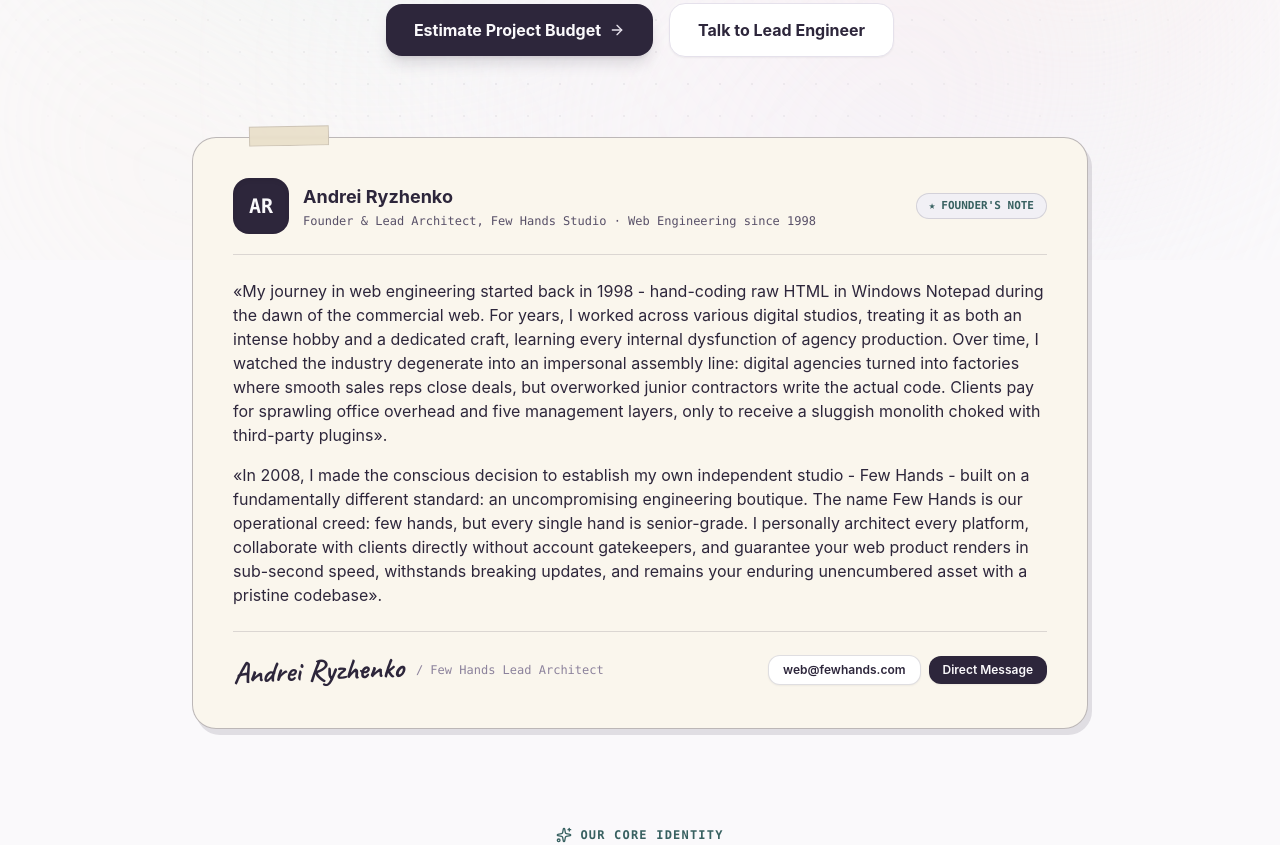
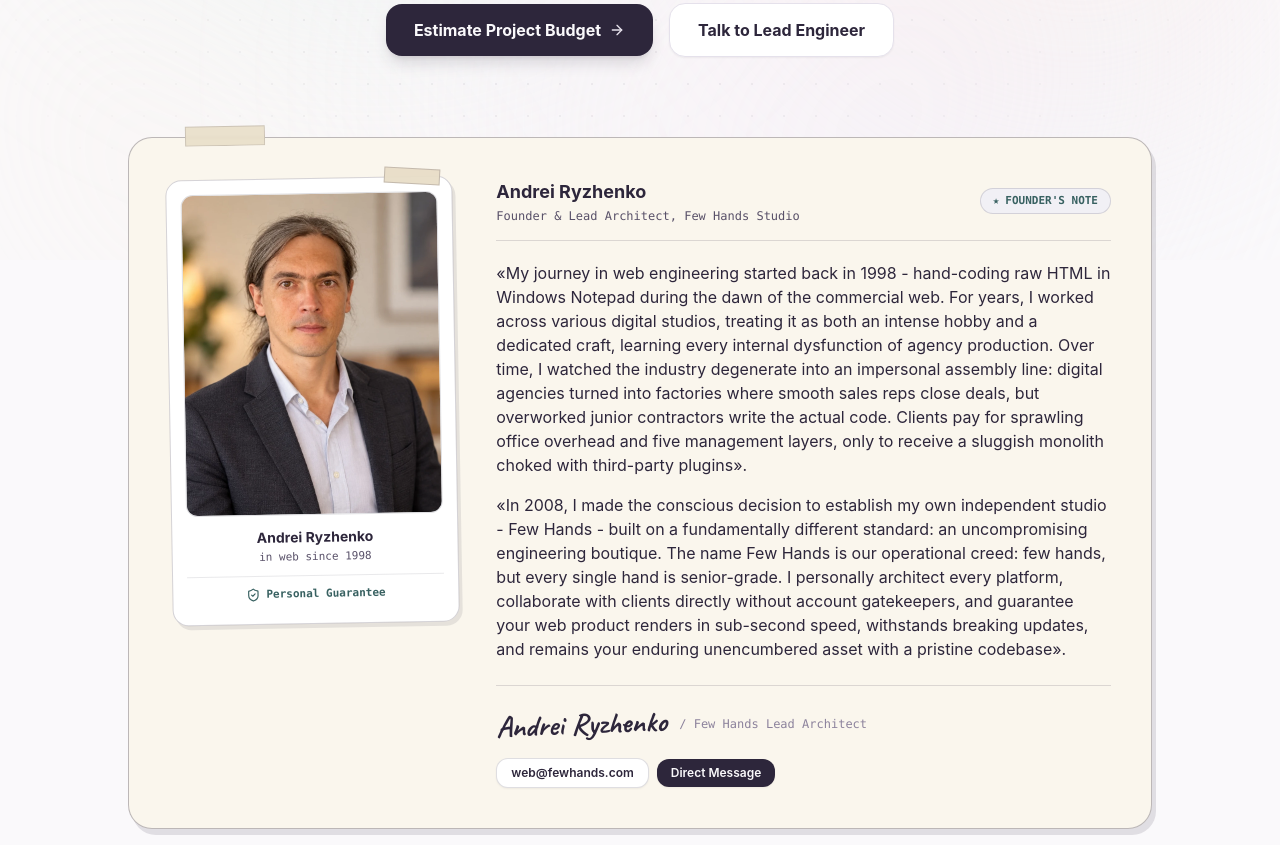
Before and after one commit to andreibdr/fewhands, a Next.js app: page /about in a window 1280 px wide. Shown: the part 540-1385 px from the top of the page. Built offline with nearby package versions, Linux system fonts and the light colour scheme.

Commit message:
feat(about): integrate editorial portrait photo of Andrei Ryzhenko into Founder's Note

```diff
--- a/components/AboutView.tsx
+++ b/components/AboutView.tsx
@@ -2,6 +2,7 @@
 
 import React, { useState } from "react";
 import Link from "next/link";
+import Image from "next/image";
 import { useLanguage } from "./LanguageContext";
 import {
   CraftCard,
@@ -309,29 +310,59 @@ export const AboutView: React.FC = () => {
           </header>
 
           {/* 1.5. FOUNDER'S NOTE: Andrei Ryzhenko (Андрей Рыженко) */}
-          <section className="mb-20 max-w-4xl mx-auto">
-            <div className="relative p-7 sm:p-10 bg-[#faf6ed] border border-[#2d263b]/30 rounded-3xl shadow-[4px_6px_0px_rgba(45,38,59,0.12)]">
+          <section className="mb-20 max-w-5xl mx-auto">
+            <div className="relative p-6 sm:p-9 lg:p-10 bg-[#faf6ed] border border-[#2d263b]/30 rounded-3xl shadow-[4px_6px_0px_rgba(45,38,59,0.12)]">
               {/* Tape strip illusion at top */}
               <div className="absolute -top-3 left-10 sm:left-14 w-20 h-5 bg-[#e8dec8]/90 backdrop-blur-[1px] border border-[#2d263b]/15 -rotate-1 pointer-events-none" />
 
+              <div className="grid grid-cols-1 md:grid-cols-12 gap-8 lg:gap-10 items-start">
+                {/* Photo Column: Polaroid / analog photo card */}
+                <div className="w-full max-w-[280px] sm:max-w-[320px] md:max-w-none md:col-span-4 shrink-0 mx-auto md:mx-0">
+                  <div className="relative group">
+                    {/* Washi tape strip pinned on top right */}
+                    <div className="absolute -top-2.5 right-4 w-14 h-4 bg-[#e8dec8]/95 border border-[#2d263b]/20 rotate-3 z-10 shadow-xs pointer-events-none" />
+
+                    <div className="bg-white p-3 sm:p-3.5 pb-4 sm:pb-5 rounded-2xl border border-[#2d263b]/20 shadow-[3px_4px_0px_rgba(45,38,59,0.1)] -rotate-1 group-hover:rotate-0 transition-all duration-300">
+                      <div className="relative aspect-[4/5] w-full overflow-hidden rounded-xl bg-[#2d263b]/5 border border-[#2d263b]/10">
+                        <Image
+                          src="/andrei-ryzhenko.webp"
+                          alt={lang === "ru" ? "Андрей Рыженко - основатель Few Hands Studio" : lang === "sr" ? "Andrei Ryzhenko - osnivač Few Hands Studio" : "Andrei Ryzhenko - Founder of Few Hands Studio"}
+                          width={819}
+                          height={1024}
+                          className="w-full h-full object-cover object-center group-hover:scale-[1.02] transition-transform duration-500"
+                          priority
+                        />
+                      </div>
+                      <div className="mt-3 text-center">
+                        <div className="font-bold text-sm text-[#2d263b]">
+                          {lang === "ru" ? "Андрей Рыженко" : lang === "sr" ? "Andrej Riženko" : "Andrei Ryzhenko"}
+                        </div>
+                        <div className="text-[11px] font-mono text-[#585068] mt-0.5">
+                          {lang === "ru" ? "в вебе с 1998 года" : lang === "sr" ? "u vebu od 1998." : "in web since 1998"}
+                        </div>
+                        <div className="mt-2.5 pt-2.5 border-t border-[#2d263b]/10 flex items-center justify-center gap-1.5 text-[11px] font-mono text-[#386161] font-semibold">
+                          <ShieldCheck className="w-3.5 h-3.5" />
+                          <span>{lang === "ru" ? "Личная ответственность" : lang === "sr" ? "Lična odgovornost" : "Personal Guarantee"}</span>
+                        </div>
+                      </div>
+                    </div>
+                  </div>
+                </div>
+
+                {/* Content Column: Editorial letter & signature */}
+                <div className="md:col-span-8 flex flex-col justify-between h-full">
                   {/* Header row: Stamp badge & Author label */}
-              <div className="flex flex-wrap items-center justify-between gap-4 pb-5 mb-6 border-b border-[#2d263b]/15">
-                <div className="flex items-center gap-3.5">
-                  {/* Avatar / Monogram placeholder */}
-                  <div className="w-12 h-12 sm:w-14 sm:h-14 rounded-2xl bg-[#2d263b] text-[#faf9fb] flex items-center justify-center font-mono font-bold text-lg sm:text-xl shadow-inner border border-[#2d263b]/20 shrink-0">
-                    <span>AR</span>
-                  </div>
+                  <div className="flex flex-wrap items-center justify-between gap-3 pb-4 mb-5 border-b border-[#2d263b]/15">
                     <div>
                       <div className="font-bold text-base sm:text-lg text-[#2d263b] leading-tight">
                         {lang === "ru" ? "Андрей Рыженко (Andrei Ryzhenko)" : lang === "sr" ? "Andrei Ryzhenko (Andrej Riženko)" : "Andrei Ryzhenko"}
                       </div>
                       <div className="text-xs text-[#585068] font-mono mt-0.5">
                         {lang === "ru"
-                        ? "Основатель и ведущий инженер Few Hands Studio · в вебе с 1998 года"
+                          ? "Основатель и ведущий инженер Few Hands Studio"
                           : lang === "sr"
-                        ? "Osnivač i vodeći inženjer Few Hands Studio · u vebu od 1998. godine"
-                        : "Founder & Lead Architect, Few Hands Studio · Web Engineering since 1998"}
-                    </div>
+                          ? "Osnivač i vodeći inženjer Few Hands Studio"
+                          : "Founder & Lead Architect, Few Hands Studio"}
                       </div>
                     </div>
 
@@ -384,6 +415,8 @@ export const AboutView: React.FC = () => {
                       >
                         <span>{lang === "ru" ? "Написать напрямую" : lang === "sr" ? "Direktan kontakt" : "Direct Message"}</span>
                       </Link>
+                    </div>
+                  </div>
                 </div>
               </div>
             </div>
```
Also changed, not shown: public/andrei-ryzhenko.jpg (added), public/andrei-ryzhenko.webp (added). Lines whose indentation alone changed are shown as unchanged.
